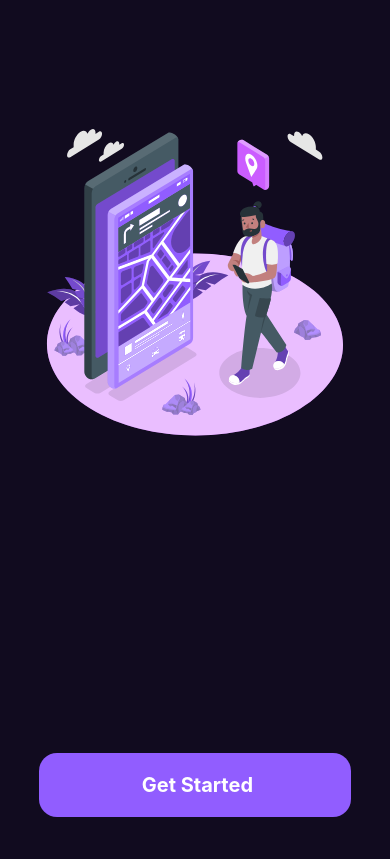
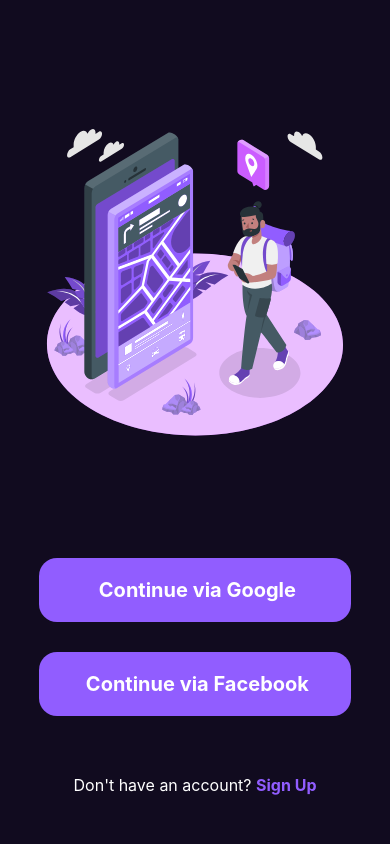
Before and after one commit to ish4n10/expomusicapp, a React Native app: screen /onBoarding1 in a window 390 px wide. Built offline with nearby package versions, Linux system fonts and the light colour scheme.

Commit message:
OnBoarding1 Screen added

```diff
--- a/components/OnBoarding1.tsx
+++ b/components/OnBoarding1.tsx
@@ -1,98 +1,108 @@
-import { StyleSheet, Text, TouchableOpacity, View } from 'react-native';
-import { NavigationContainer, useNavigation } from "@react-navigation/native";
+import { StyleSheet, Text, TouchableOpacity, View } from "react-native"
+import { NavigationContainer, useNavigation } from "@react-navigation/native"
 // import Svg2 from './svg/Svg2';
-import Svg1 from "./svg/Svg1";
+import Svg1 from "./svg/Svg1"
 
-export default function OnBoardingScreen1(){
-    const Navigation = useNavigation();
-    return(
-        <View style = {styles.mainContainer}>
-
-            <View style = {styles.svgContainer}>
-            <Svg1/>
+export default function OnBoardingScreen1() {
+  const Navigation = useNavigation()
+  return (
+    <View style={styles.mainContainer}>
+      <View style={styles.svgContainer}>
+        <Svg1 />
       </View>
-            <View style ={styles.Container}>
-            <View style = {styles.textContainer}>
-                <View style = {styles.textContainer1}>
-
+      <View style={styles.Container}>
+        <View style={styles.buttonContainer}>
+          <TouchableOpacity style={[styles.button]}>
+            <Text style={styles.buttonText}> Continue via Google</Text>
+          </TouchableOpacity>
+          <TouchableOpacity style={[styles.button1]}>
+            <Text style={styles.buttonText}> Continue via Facebook</Text>
+          </TouchableOpacity>
         </View>
+        <View style={styles.bottomContainer}>
+          <View>
+            <Text style={styles.text1}>Don't have an account? </Text>
           </View>
-            <View style = {styles.buttonContainer}>
-                <TouchableOpacity style ={[styles.button]}>
-
-                <Text style ={styles.buttonText}> Get Started</Text>
+          <View>
+            <TouchableOpacity >
+              <Text style={styles.text2}>Sign Up</Text>
             </TouchableOpacity>
           </View>
         </View>
       </View>
-    );
+    </View>
+  )
 }
 
 const styles = StyleSheet.create({
-    Text:{
-        color:"#000",
+  Text: {
+    color: "#000",
   },
-    mainContainer:{
-        backgroundColor:"#110B1F",
-        justifyContent:'center',
-        height:"100%",
+  mainContainer: {
+    backgroundColor: "#110B1F",
+    justifyContent: "center",
+    height: "100%",
   },
-    svgContainer:{
-        width:"100%",
-        height:"65%",
-        justifyContent:'center',
-        alignItems:'center',
+  svgContainer: {
+    width: "100%",
+    height: "65%",
+    justifyContent: "center",
+    alignItems: "center",
   },
-    Container:{
+  Container: {
+    height: "35%",
+    width: "100%",
+    justifyContent: "center",
+    alignItems: "center",
+  },
 
-            height:'35%',
-            justifyContent:'center',
+  text1: {
+    textAlign: "center",
+    fontSize: 16,
+    fontWeight: "condensed",
+    color: "#fff",
   },
-    textContainer:{
+  text2: {
+    textAlign: "center",
+    fontSize: 16,
+    fontWeight: "bold",
+    color: "#915DFF",
+  },
 
-        height:'60%',
-        justifyContent:'center',
-        alignItems:'center',
-
+  buttonContainer: {
+    height: "60%",
+    width: "100%",
+    backgroundColor: "#110B1F",
+    justifyContent: "center",
+    alignItems: "center",
   },
-    textContainer1:{
-
-        height:'70%',
-        width:'80%',
-        justifyContent:'center',
-        alignItems:'center',
-
+  button: {
+    width: "80%",
+    backgroundColor: "#915DFF",
+    height: 64,
+    borderRadius: 18,
+    justifyContent: "center",
+    alignItems: "center",
   },
-    text1:{
-        textAlign:'center',
-        fontSize:28,
-        fontWeight:'bold',
-        color:'#fff',
+  button1: {
+    width: "80%",
+    backgroundColor: "#915DFF",
+    height: 64,
+    borderRadius: 18,
+    justifyContent: "center",
+    alignItems: "center",
+    marginTop: 30,
   },
-    text2:{
-        textAlign:'center',
-        fontSize:18,
-        fontWeight:'condensed',
-        color:'#D0CECE',
-        marginTop:20,
+  buttonText: {
+    color: "#fff",
+    fontSize: 20,
+    fontWeight: "bold",
   },
-    buttonContainer:{
-        height:'50%',
-        backgroundColor:'#110B1F',
-        justifyContent:'center',
-        alignItems:'center',
+  bottomContainer: {
+    width: "100%",
+    height: "40%",
+    justifyContent: "center",
+    alignItems: "center",
+    flexDirection:'row',
   },
-    button:{
-        width:'80%',
-        backgroundColor:'#915DFF',
-        height:64,
-        borderRadius:18,
-        justifyContent:'center',
-        alignItems:'center',
-    },
-    buttonText:{
-        color:'#fff',
-        fontSize:20,
-        fontWeight:'bold',
-    },
-});
+})
```
Lines whose indentation alone changed are shown as unchanged.
